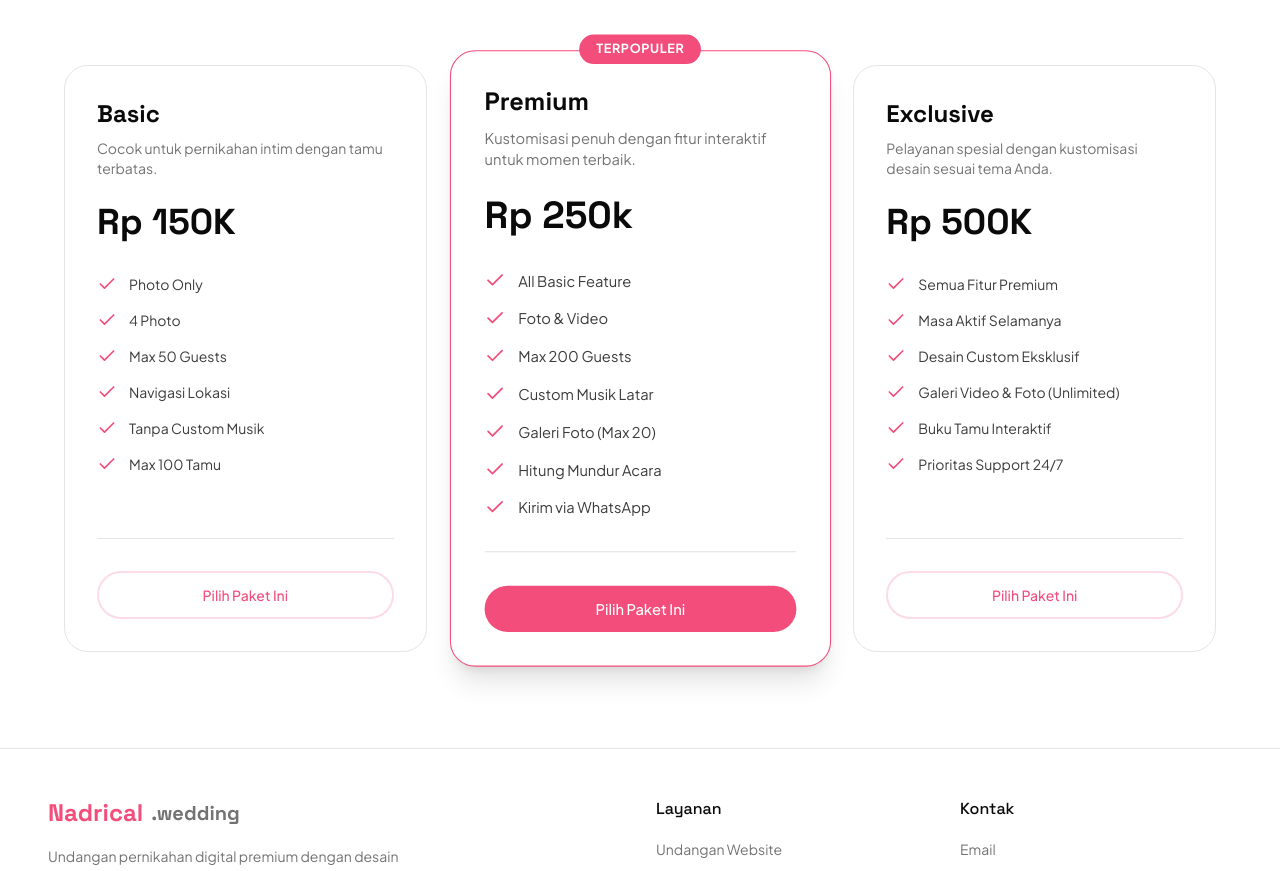
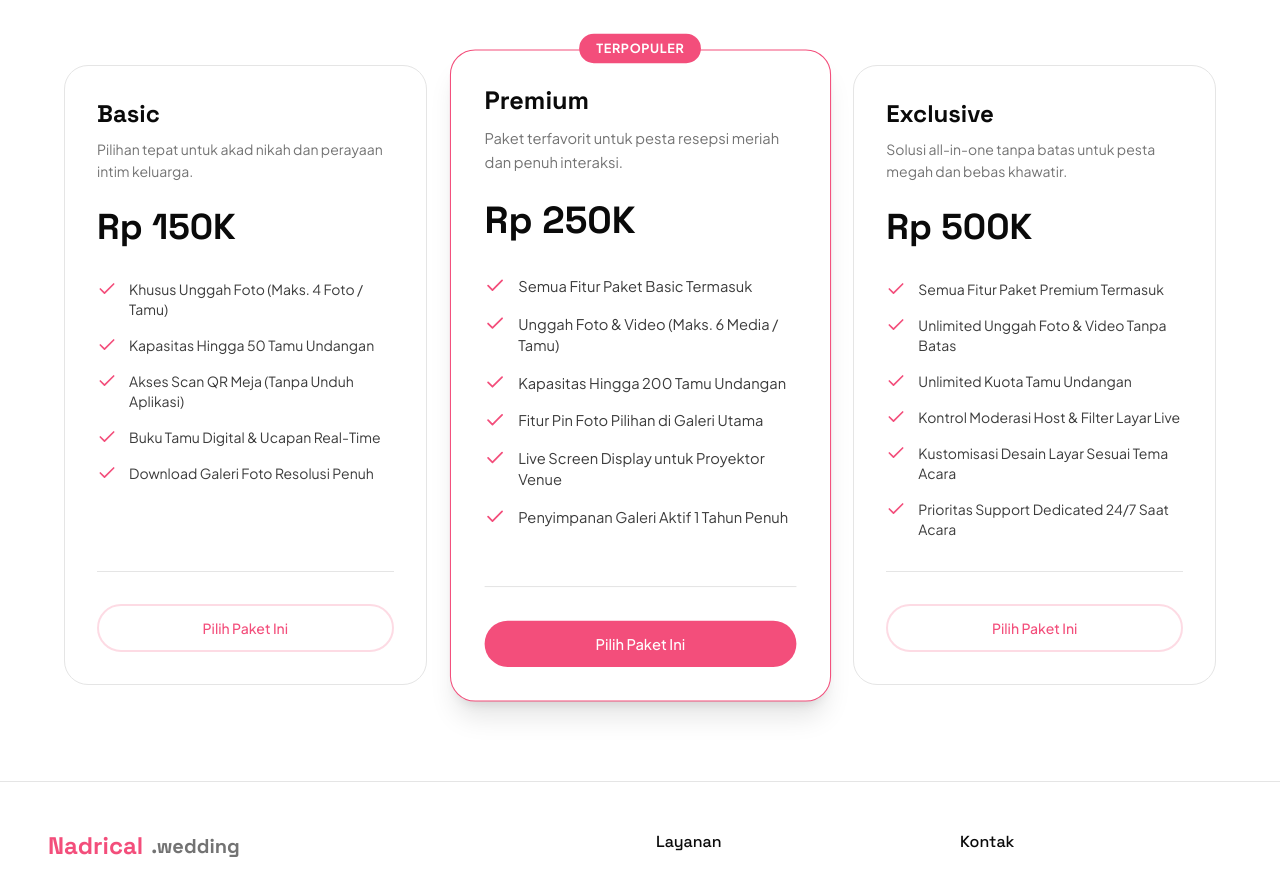
Before and after one commit to DricZ/nadrical-wedding-showcase, a React (Vite) app: page / in a window 1280 px wide. Shown: the part 2881-3752 px from the top of the page. Built offline with nearby package versions, Linux system fonts and the light colour scheme; no server answers.

Commit message:
refactor(pricing): elevate copy and value propositions across all plans

```diff
--- a/src/components/sections/Pricing.tsx
+++ b/src/components/sections/Pricing.tsx
@@ -14,30 +14,28 @@ export const Pricing = () => {
     {
       name: "Basic",
       price: "150K",
-      description: "Cocok untuk pernikahan intim dengan tamu terbatas.",
+      description: "Pilihan tepat untuk akad nikah dan perayaan intim keluarga.",
       features: [
-        "Photo Only",
-        "4 Photo",
-        "Max 50 Guests",
-        "Navigasi Lokasi",
-        "Tanpa Custom Musik",
-        "Max 100 Tamu",
+        "Khusus Unggah Foto (Maks. 4 Foto / Tamu)",
+        "Kapasitas Hingga 50 Tamu Undangan",
+        "Akses Scan QR Meja (Tanpa Unduh Aplikasi)",
+        "Buku Tamu Digital & Ucapan Real-Time",
+        "Download Galeri Foto Resolusi Penuh",
       ],
       popular: false,
     },
     {
       name: "Premium",
-      price: "250k",
+      price: "250K",
       description:
-        "Kustomisasi penuh dengan fitur interaktif untuk momen terbaik.",
+        "Paket terfavorit untuk pesta resepsi meriah dan penuh interaksi.",
       features: [
-        "All Basic Feature",
-        "Foto & Video",
-        "Max 200 Guests",
-        "Custom Musik Latar",
-        "Galeri Foto (Max 20)",
-        "Hitung Mundur Acara",
-        "Kirim via WhatsApp",
+        "Semua Fitur Paket Basic Termasuk",
+        "Unggah Foto & Video (Maks. 6 Media / Tamu)",
+        "Kapasitas Hingga 200 Tamu Undangan",
+        "Fitur Pin Foto Pilihan di Galeri Utama",
+        "Live Screen Display untuk Proyektor Venue",
+        "Penyimpanan Galeri Aktif 1 Tahun Penuh",
       ],
       popular: true,
     },
@@ -45,14 +43,14 @@ export const Pricing = () => {
       name: "Exclusive",
       price: "500K",
       description:
-        "Pelayanan spesial dengan kustomisasi desain sesuai tema Anda.",
+        "Solusi all-in-one tanpa batas untuk pesta megah dan bebas khawatir.",
       features: [
-        "Semua Fitur Premium",
-        "Masa Aktif Selamanya",
-        "Desain Custom Eksklusif",
-        "Galeri Video & Foto (Unlimited)",
-        "Buku Tamu Interaktif",
-        "Prioritas Support 24/7",
+        "Semua Fitur Paket Premium Termasuk",
+        "Unlimited Unggah Foto & Video Tanpa Batas",
+        "Unlimited Kuota Tamu Undangan",
+        "Kontrol Moderasi Host & Filter Layar Live",
+        "Kustomisasi Desain Layar Sesuai Tema Acara",
+        "Prioritas Support Dedicated 24/7 Saat Acara",
       ],
       popular: false,
     },
@@ -95,7 +93,7 @@ export const Pricing = () => {
                 <h3 className="mb-2 text-2xl font-space-bold text-foreground">
                   {plan.name}
                 </h3>
-                <p className="h-10 text-sm font-jakarta text-muted-foreground">
+                <p className="min-h-[2.5rem] text-sm font-jakarta text-muted-foreground leading-relaxed">
                   {plan.description}
                 </p>
                 <div className="flex items-baseline gap-1 mt-6">
```
